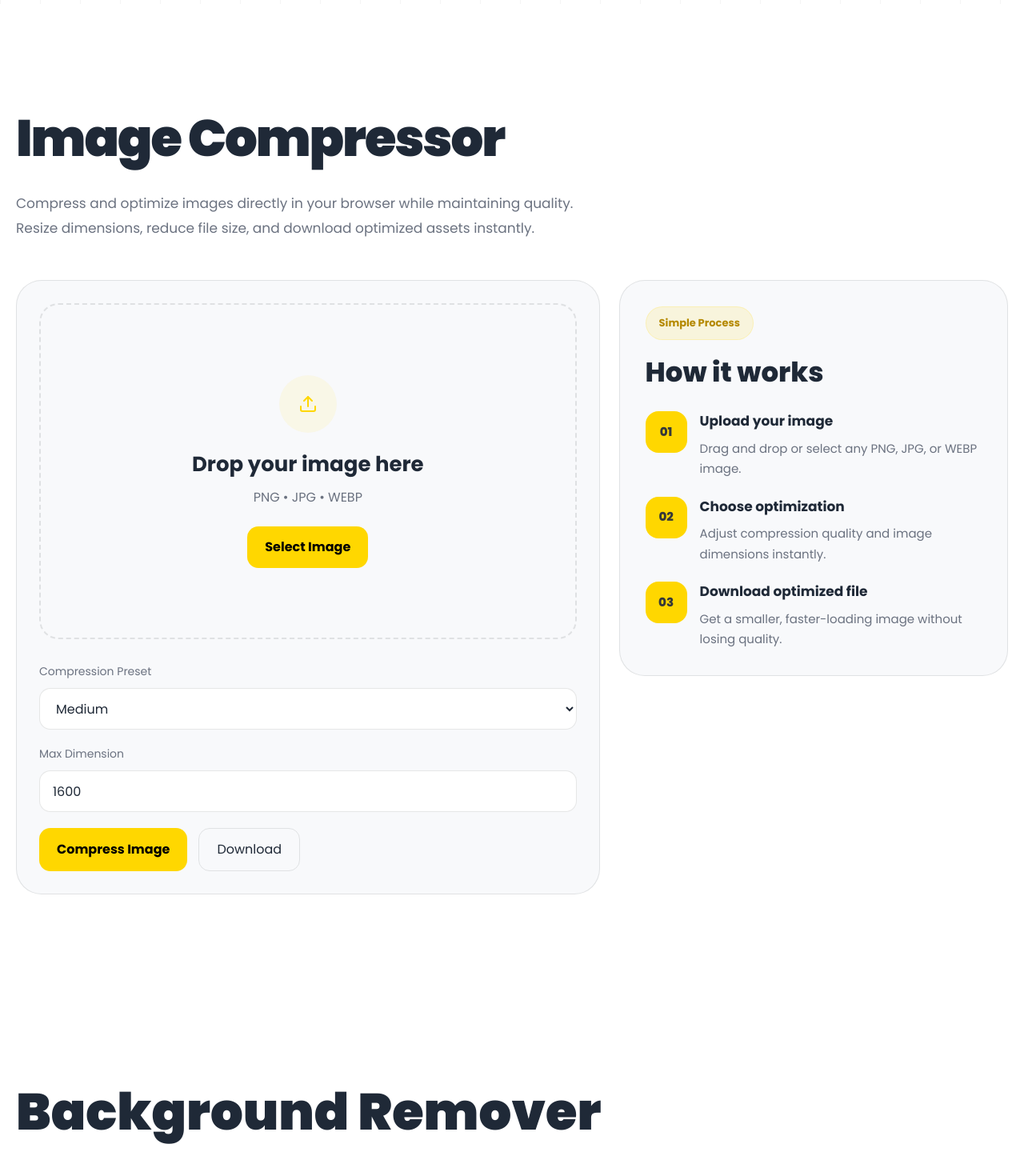
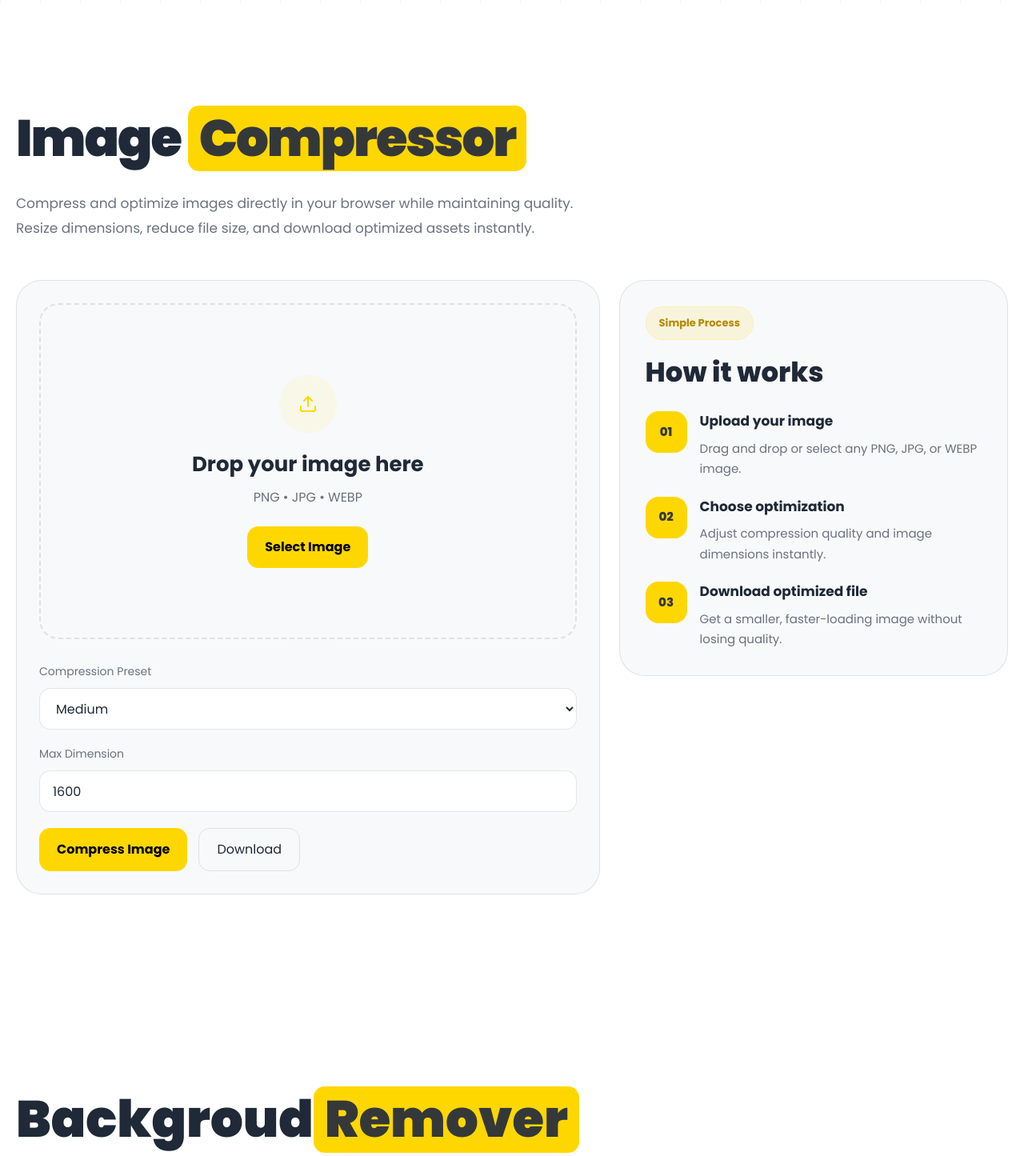
Before and after one commit to Hisaw304/freshmindstudio, a React (Vite) app: page / in a window 1280 px wide. Shown: the part 880-2325 px from the top of the page at 80% size. Built offline with nearby package versions, Linux system fonts and the light colour scheme.

Commit message:
span colors

```diff
--- a/src/assets/style.css
+++ b/src/assets/style.css
@@ -901,6 +901,14 @@ body {
   line-height: 1.8;
   color: var(--fm-st-text-muted);
   max-width: 700px;
+}
+.fm-st-highlight {
+  display: inline-block;
+  padding: 6px 14px;
+  border-radius: 14px;
+  background: var(--fm-st-primary);
+  color: var(--fm-st-secondary);
+  line-height: 1.1;
 }
 
 /* ========================= */
--- a/src/components/Compressor.jsx
+++ b/src/components/Compressor.jsx
@@ -174,7 +174,9 @@ export default function CompressorModern() {
 
       {/* HEADER */}
       <div className="fm-st-compressor-header">
-        <h1>Image Compressor</h1>
+        <h1>
+          Image <span className="fm-st-highlight">Compressor</span>
+        </h1>
 
         <p>
           Compress and optimize images directly in your browser while
--- a/src/components/FAQ.jsx
+++ b/src/components/FAQ.jsx
@@ -63,9 +63,9 @@ export default function FAQ() {
           <div className="fm-st-faq-badge">
             <span>Frequently Asked Questions</span>
           </div>
-
           <h2>
-            Everything you need to know about <span>Focus Studio</span>
+            Everything you need to know about{" "}
+            <span className="fm-st-highlight">Focus Studio</span>
           </h2>
 
           <p>
--- a/src/components/FeaturesBenefits.jsx
+++ b/src/components/FeaturesBenefits.jsx
@@ -57,7 +57,13 @@ export default function FeaturesBenefits() {
             <span>Features & Benefits</span>
           </div>
 
-          <h2>Built for speed, simplicity, and modern creative workflows</h2>
+          <h2>
+            Built for{" "}
+            <span className="fm-st-highlight">
+              speed, simplicity, and modern creative
+            </span>{" "}
+            workflows
+          </h2>
 
           <p>
             Focus Studio combines powerful online utilities with a clean user
--- a/src/components/Remover.jsx
+++ b/src/components/Remover.jsx
@@ -413,7 +413,9 @@ export default function RemoverModern() {
 
       {/* HEADER */}
       <div className="fm-rm-header">
-        <h1>Background Remover</h1>
+        <h1>
+          Backgroud<span className="fm-st-highlight">Remover</span>
+        </h1>
 
         <p>
           Upload an image and instantly remove the background with AI-powered
--- a/src/components/Testimonials.jsx
+++ b/src/components/Testimonials.jsx
@@ -60,7 +60,12 @@ export default function Testimonials() {
             <span>Testimonials</span>
           </div>
 
-          <h2>Trusted by creators, teams, and growing businesses</h2>
+          <h2>
+            Trusted by{" "}
+            <span className="fm-st-highlight">
+              creators, teams, and growing businesses
+            </span>
+          </h2>
 
           <p>
             Focus Studio is designed to help modern teams and creators work
--- a/src/components/pdf/PdfTools.jsx
+++ b/src/components/pdf/PdfTools.jsx
@@ -16,7 +16,9 @@ export default function PdfTools() {
     <section className="fm-pdf">
       {/* HEADER */}
       <div className="fm-pdf-header">
-        <h1>PDF Tools</h1>
+        <h1>
+          PDF <span className="fm-st-highlight">Tools</span>
+        </h1>
 
         <p>
           Convert, compress, merge, split, and manage PDF files directly in your
```
